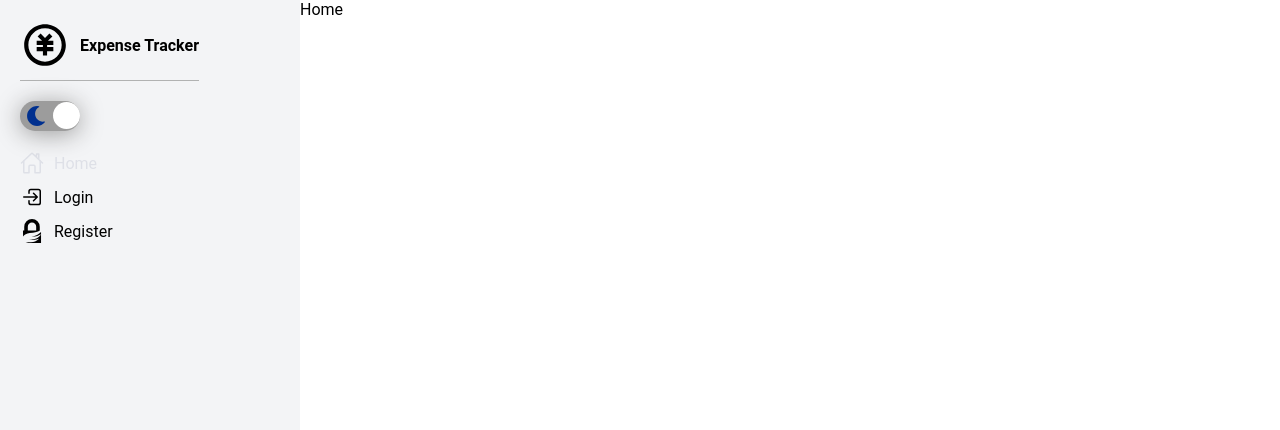
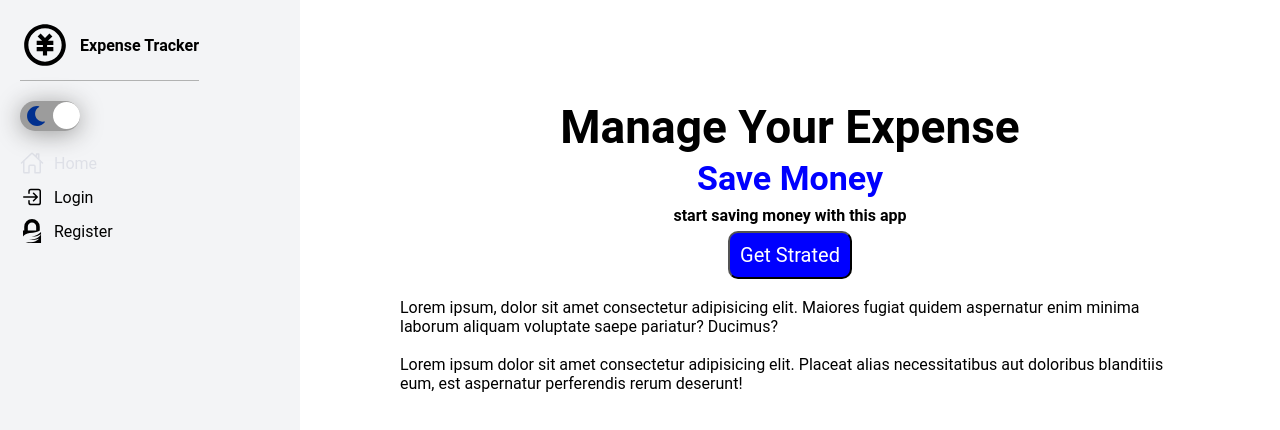
Before and after one commit to Omerf130/expense-tracker, a React (Vite) app in the folder client/: page / in a window 1280 px wide. Shown: the top 430 px of the page. Built offline with nearby package versions, Linux system fonts and the light colour scheme.

Commit message:
home page

```diff
--- a/client/src/pages/home/Home.scss
+++ b/client/src/pages/home/Home.scss
@@ -0,0 +1,31 @@
+.home-page {
+  display: flex;
+  flex-direction: column;
+  align-items: center;
+  padding: 100px;
+
+  h1 {
+    height: 56px;
+    font-size: 46px;
+  }
+
+  h2 {
+    color: blue;
+    padding: 2px;
+    font-size: 34px;
+  }
+
+  h4 {
+    padding: 6px;
+    font-size: 16px;
+  }
+
+  .btn-start {
+    background-color: blue;
+    color: #fff;
+    font-size: 20px;
+    border-radius: 10px;
+    padding: 10px;
+    cursor: pointer;
+  }
+}
--- a/client/src/pages/home/Home.tsx
+++ b/client/src/pages/home/Home.tsx
@@ -1,8 +1,23 @@
 import React from 'react'
+import "./Home.scss";
+
 
 const Home = () => {
   return (
-    <div>Home</div>
+    <div className='home-page'>
+      <h1>Manage Your Expense</h1>
+      <h2>Save Money</h2>
+      <h4>start saving money with this app</h4>
+      <button className='btn-start'>Get Strated</button>
+      <div className='img-top'>
+        <img src="" alt="" />
+      <p>Lorem ipsum, dolor sit amet consectetur adipisicing elit. Maiores fugiat quidem aspernatur enim minima laborum aliquam voluptate saepe pariatur? Ducimus?</p>
+      </div>
+      <div className='img-mid'>
+        <img src="" alt="" />
+        <p>Lorem ipsum dolor sit amet consectetur adipisicing elit. Placeat alias necessitatibus aut doloribus blanditiis eum, est aspernatur perferendis rerum deserunt!</p>
+      </div>
+    </div>
   )
 }
 
```
